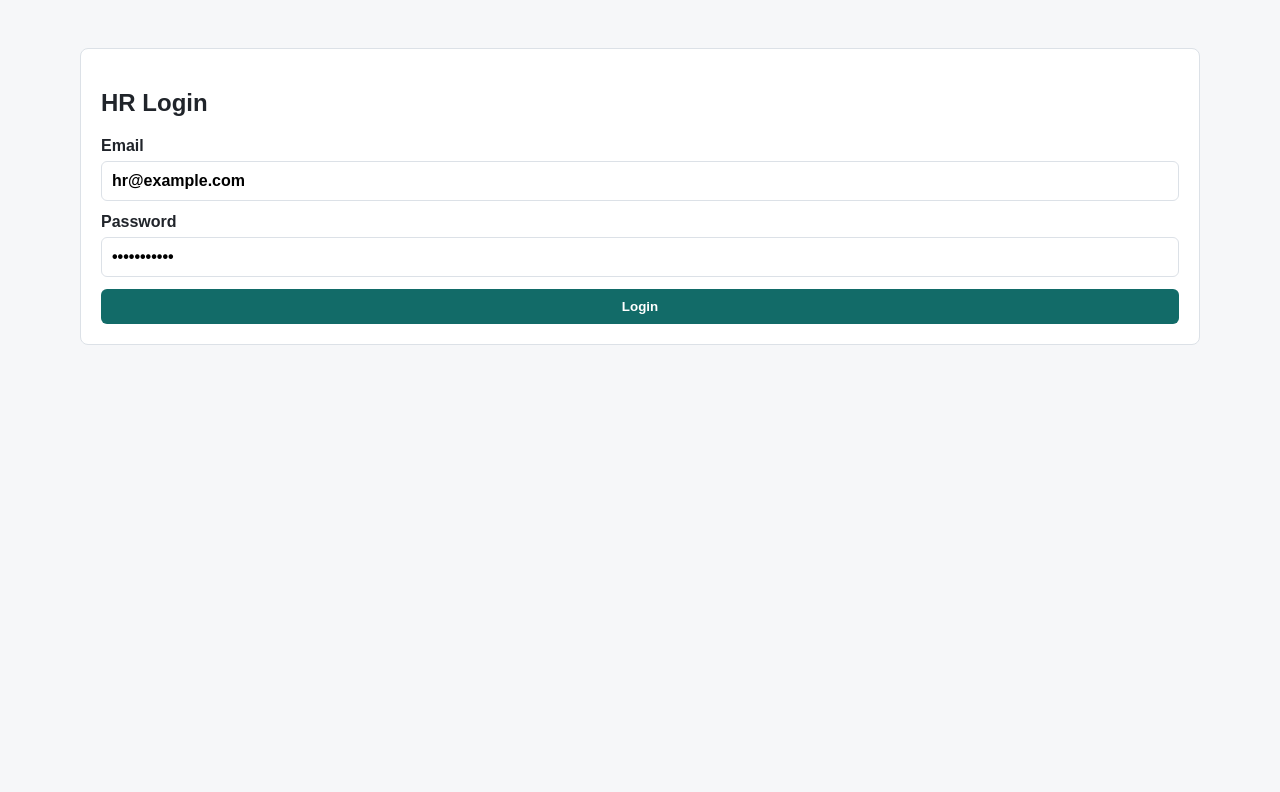
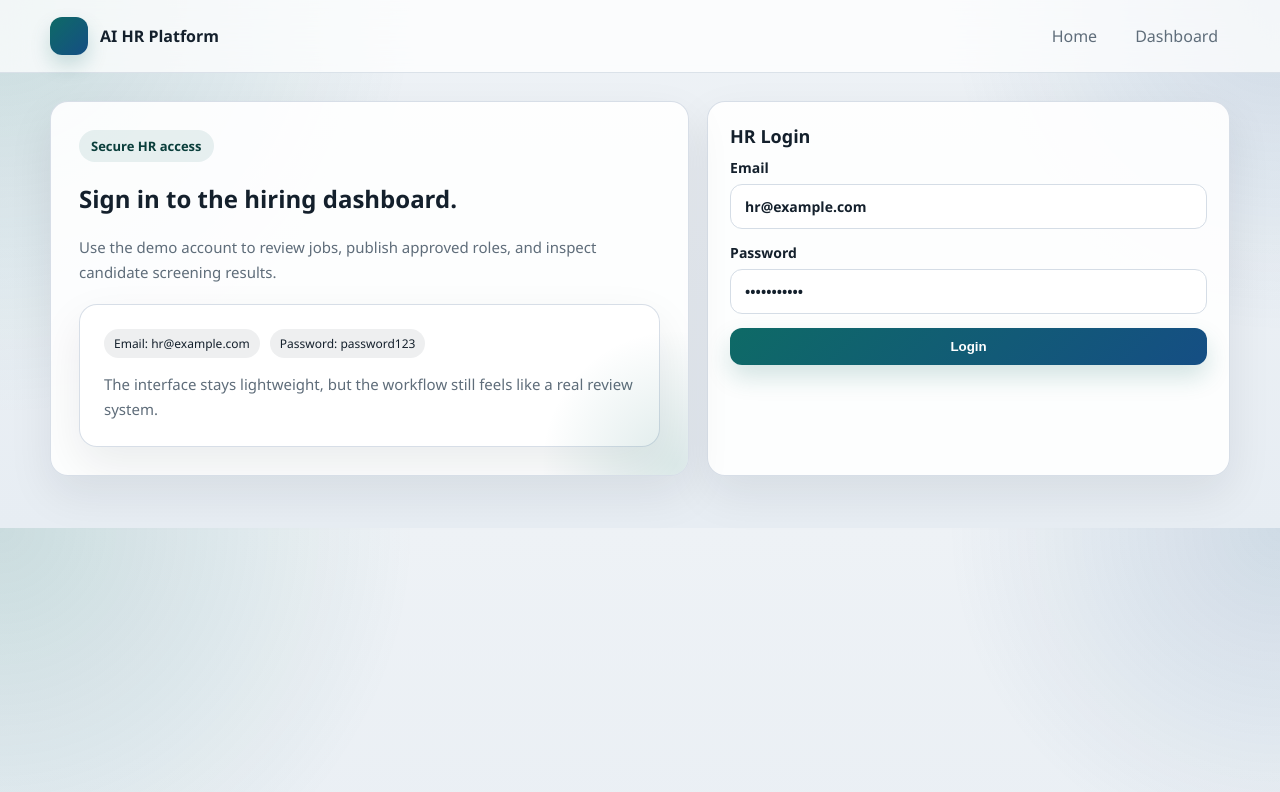
Before and after one commit to AashishMLtech/AI-Powered-HR, a Next.js app in the folder frontend/: page /login in a window 1280 px wide. Shown: the top 792 px of the page. Built offline with nearby package versions, Linux system fonts and the light colour scheme; no server answers.

Commit message:
Improve frontend design

```diff
--- a/frontend/app/globals.css
+++ b/frontend/app/globals.css
@@ -1,78 +1,226 @@
 :root {
-  --bg: #f6f7f9;
-  --panel: #ffffff;
-  --text: #20242a;
-  --muted: #666f7d;
-  --line: #dce1e7;
-  --brand: #126b68;
-  --brand-dark: #0b4d4a;
+  --bg: #eef2f6;
+  --bg-2: #e7edf3;
+  --panel: rgba(255, 255, 255, 0.9);
+  --panel-strong: #ffffff;
+  --text: #14202c;
+  --muted: #5f6d7a;
+  --line: #d5dde6;
+  --brand: #0e6a66;
+  --brand-2: #154e84;
+  --brand-dark: #0a3e3b;
   --danger: #b42318;
+  --shadow: 0 18px 45px rgba(18, 29, 44, 0.08);
 }
 
 * {
   box-sizing: border-box;
 }
 
+html {
+  scroll-behavior: smooth;
+}
+
 body {
   margin: 0;
-  background: var(--bg);
   color: var(--text);
-  font-family: Arial, Helvetica, sans-serif;
+  font-family: "Segoe UI", "Aptos", "Helvetica Neue", sans-serif;
+  background:
+    radial-gradient(circle at top left, rgba(14, 106, 102, 0.16), transparent 30%),
+    radial-gradient(circle at top right, rgba(21, 78, 132, 0.14), transparent 24%),
+    linear-gradient(180deg, var(--bg), var(--bg-2));
 }
 
 a {
-  color: var(--brand);
+  color: inherit;
   text-decoration: none;
 }
 
 main {
-  width: min(1120px, calc(100% - 32px));
+  width: min(1180px, calc(100% - 32px));
   margin: 0 auto;
-  padding: 32px 0;
+  padding: 28px 0 52px;
+}
+
+.shell {
+  width: min(1180px, calc(100% - 32px));
+  margin: 0 auto;
 }
 
 .topbar {
-  background: var(--panel);
-  border-bottom: 1px solid var(--line);
+  position: sticky;
+  top: 0;
+  z-index: 10;
+  backdrop-filter: blur(18px);
+  background: rgba(255, 255, 255, 0.74);
+  border-bottom: 1px solid rgba(213, 221, 230, 0.85);
 }
 
 .topbar-inner {
-  width: min(1120px, calc(100% - 32px));
+  width: min(1180px, calc(100% - 32px));
   margin: 0 auto;
+  height: 72px;
   display: flex;
   align-items: center;
   justify-content: space-between;
-  height: 64px;
+  gap: 16px;
+}
+
+.brand {
+  display: flex;
+  align-items: center;
+  gap: 12px;
+  font-weight: 800;
+  letter-spacing: 0;
+}
+
+.brand-mark {
+  width: 38px;
+  height: 38px;
+  border-radius: 12px;
+  background: linear-gradient(135deg, var(--brand), var(--brand-2));
+  box-shadow: 0 10px 20px rgba(14, 106, 102, 0.2);
 }
 
 .nav {
   display: flex;
-  gap: 16px;
+  align-items: center;
+  gap: 14px;
+  color: var(--muted);
+}
+
+.nav a {
+  padding: 10px 12px;
+  border-radius: 10px;
+}
+
+.nav a:hover {
+  background: rgba(14, 106, 102, 0.08);
+  color: var(--text);
+}
+
+.hero {
+  display: grid;
+  grid-template-columns: 1.1fr 0.9fr;
+  gap: 22px;
+  align-items: stretch;
+  margin-top: 10px;
+}
+
+.hero-panel,
+.card,
+.surface {
+  background: var(--panel);
+  border: 1px solid rgba(213, 221, 230, 0.95);
+  border-radius: 18px;
+  box-shadow: var(--shadow);
+}
+
+.hero-panel {
+  padding: 28px;
+  overflow: hidden;
+  position: relative;
+}
+
+.hero-panel::after {
+  content: "";
+  position: absolute;
+  inset: auto -20% -35% auto;
+  width: 280px;
+  height: 280px;
+  border-radius: 50%;
+  background: radial-gradient(circle, rgba(14, 106, 102, 0.14), transparent 68%);
+  pointer-events: none;
+}
+
+.eyebrow {
+  display: inline-flex;
+  align-items: center;
+  gap: 8px;
+  padding: 7px 12px;
+  border-radius: 999px;
+  background: rgba(14, 106, 102, 0.09);
+  color: var(--brand-dark);
+  font-size: 13px;
+  font-weight: 700;
+}
+
+.hero h1,
+.page-title {
+  margin: 14px 0 10px;
+  font-size: clamp(30px, 4vw, 46px);
+  line-height: 1.05;
+  letter-spacing: 0;
+}
+
+.subtle {
+  margin: 0;
+  color: var(--muted);
+  line-height: 1.65;
+  font-size: 15px;
+}
+
+.hero-actions {
+  display: flex;
+  flex-wrap: wrap;
+  gap: 12px;
+  margin-top: 22px;
+}
+
+.stats {
+  display: grid;
+  gap: 14px;
+}
+
+.metric {
+  padding: 20px;
+  background: rgba(255, 255, 255, 0.94);
+  border-radius: 18px;
+  border: 1px solid rgba(213, 221, 230, 0.95);
+  box-shadow: var(--shadow);
+}
+
+.metric strong {
+  display: block;
+  font-size: 24px;
+  margin-bottom: 4px;
+}
+
+.metric span {
+  color: var(--muted);
+  font-size: 13px;
+}
+
+.stack {
+  display: grid;
+  gap: 18px;
 }
 
 .card {
-  background: var(--panel);
-  border: 1px solid var(--line);
-  border-radius: 8px;
-  padding: 20px;
-  margin: 16px 0;
+  padding: 22px;
+}
+
+.section-title {
+  margin: 0 0 10px;
+  font-size: 18px;
 }
 
 .grid {
   display: grid;
-  grid-template-columns: repeat(auto-fit, minmax(260px, 1fr));
-  gap: 16px;
+  grid-template-columns: repeat(auto-fit, minmax(280px, 1fr));
+  gap: 18px;
 }
 
 .form {
   display: grid;
-  gap: 12px;
+  gap: 14px;
 }
 
 label {
   display: grid;
-  gap: 6px;
+  gap: 7px;
   font-weight: 700;
+  font-size: 14px;
 }
 
 input,
@@ -80,35 +228,59 @@ textarea,
 select {
   width: 100%;
   border: 1px solid var(--line);
-  border-radius: 6px;
-  padding: 10px;
+  border-radius: 12px;
+  padding: 12px 14px;
   font: inherit;
+  background: rgba(255, 255, 255, 0.96);
+  color: var(--text);
+  outline: none;
+  transition: border-color 0.15s ease, box-shadow 0.15s ease, transform 0.15s ease;
+}
+
+input:focus,
+textarea:focus,
+select:focus {
+  border-color: rgba(14, 106, 102, 0.55);
+  box-shadow: 0 0 0 4px rgba(14, 106, 102, 0.12);
 }
 
 textarea {
-  min-height: 180px;
+  min-height: 190px;
+  resize: vertical;
 }
 
 button,
 .button {
   border: 0;
-  border-radius: 6px;
-  background: var(--brand);
+  border-radius: 12px;
+  background: linear-gradient(135deg, var(--brand), var(--brand-2));
   color: white;
-  padding: 10px 14px;
+  padding: 11px 16px;
   font-weight: 700;
   cursor: pointer;
-  display: inline-block;
+  display: inline-flex;
+  align-items: center;
+  justify-content: center;
+  gap: 8px;
+  box-shadow: 0 12px 24px rgba(14, 106, 102, 0.18);
+  transition: transform 0.15s ease, box-shadow 0.15s ease, opacity 0.15s ease;
+}
+
+button:hover,
+.button:hover {
+  transform: translateY(-1px);
+  box-shadow: 0 16px 30px rgba(14, 106, 102, 0.22);
 }
 
 button.secondary,
 .button.secondary {
-  background: #e8eef1;
+  background: rgba(20, 32, 44, 0.06);
   color: var(--text);
+  box-shadow: none;
 }
 
 button.danger {
-  background: var(--danger);
+  background: linear-gradient(135deg, #c53d31, var(--danger));
 }
 
 .muted {
@@ -122,29 +294,154 @@ button.danger {
   align-items: center;
 }
 
+.toolbar {
+  display: flex;
+  justify-content: space-between;
+  align-items: center;
+  gap: 16px;
+  margin-bottom: 18px;
+}
+
 .badge {
-  display: inline-block;
+  display: inline-flex;
+  align-items: center;
+  gap: 6px;
   border-radius: 999px;
-  background: #e8eef1;
-  padding: 4px 10px;
-  font-size: 13px;
+  background: rgba(14, 106, 102, 0.09);
+  color: var(--brand-dark);
+  padding: 6px 12px;
+  font-size: 12px;
+  font-weight: 700;
+  text-transform: uppercase;
+  letter-spacing: 0.04em;
+}
+
+.status-muted {
+  background: rgba(20, 32, 44, 0.08);
+  color: var(--text);
+}
+
+.status-danger {
+  background: rgba(180, 35, 24, 0.1);
+  color: var(--danger);
 }
 
 table {
   width: 100%;
   border-collapse: collapse;
-  background: var(--panel);
+  background: transparent;
 }
 
 th,
 td {
   text-align: left;
-  padding: 12px;
-  border-bottom: 1px solid var(--line);
+  padding: 14px 12px;
+  border-bottom: 1px solid rgba(213, 221, 230, 0.8);
   vertical-align: top;
+}
+
+th {
+  font-size: 12px;
+  color: var(--muted);
+  text-transform: uppercase;
+  letter-spacing: 0.06em;
+}
+
+tr:hover td {
+  background: rgba(255, 255, 255, 0.55);
 }
 
 pre {
   white-space: pre-wrap;
-  line-height: 1.5;
+  line-height: 1.7;
+  margin: 0;
+  color: #24313e;
 }
+
+.split {
+  display: grid;
+  grid-template-columns: 1.1fr 0.9fr;
+  gap: 18px;
+}
+
+.empty-state {
+  padding: 26px;
+  text-align: center;
+  border: 1px dashed var(--line);
+  border-radius: 16px;
+  background: rgba(255, 255, 255, 0.62);
+  color: var(--muted);
+}
+
+.job-title {
+  display: flex;
+  justify-content: space-between;
+  align-items: flex-start;
+  gap: 16px;
+  margin-bottom: 10px;
+}
+
+.job-meta {
+  display: flex;
+  flex-wrap: wrap;
+  gap: 10px;
+  margin-bottom: 14px;
+}
+
+.chip {
+  display: inline-flex;
+  align-items: center;
+  padding: 6px 10px;
+  border-radius: 999px;
+  background: rgba(20, 32, 44, 0.07);
+  color: var(--text);
+  font-size: 12px;
+}
+
+.hero-side {
+  display: grid;
+  gap: 18px;
+}
+
+.hero-card {
+  padding: 24px;
+  background: rgba(255, 255, 255, 0.86);
+  border: 1px solid rgba(213, 221, 230, 0.95);
+  border-radius: 18px;
+  box-shadow: var(--shadow);
+}
+
+@media (max-width: 900px) {
+  .hero,
+  .split {
+    grid-template-columns: 1fr;
+  }
+
+  .toolbar,
+  .job-title,
+  .topbar-inner {
+    flex-direction: column;
+    align-items: flex-start;
+    height: auto;
+    padding: 14px 0;
+  }
+}
+
+@media (max-width: 640px) {
+  main {
+    width: min(100% - 20px, 1180px);
+    padding-top: 18px;
+  }
+
+  .hero-panel,
+  .card,
+  .hero-card,
+  .metric {
+    padding: 18px;
+    border-radius: 16px;
+  }
+
+  .nav {
+    flex-wrap: wrap;
+  }
+}
--- a/frontend/app/login/page.tsx
+++ b/frontend/app/login/page.tsx
@@ -1,5 +1,6 @@
 "use client";
 
+import Link from "next/link";
 import { FormEvent, useState } from "react";
 import { useRouter } from "next/navigation";
 import { API_URL } from "../../lib/api";
@@ -33,9 +34,38 @@ export default function LoginPage() {
   }
 
   return (
-    <main>
+    <>
+      <header className="topbar">
+        <div className="topbar-inner">
+          <div className="brand">
+            <span className="brand-mark" />
+            <strong>AI HR Platform</strong>
+          </div>
+          <nav className="nav">
+            <Link href="/">Home</Link>
+            <Link href="/dashboard">Dashboard</Link>
+          </nav>
+        </div>
+      </header>
+      <main className="split">
+        <section className="hero-panel">
+          <span className="eyebrow">Secure HR access</span>
+          <h1>Sign in to the hiring dashboard.</h1>
+          <p className="subtle">
+            Use the demo account to review jobs, publish approved roles, and inspect candidate screening results.
+          </p>
+          <div className="hero-card" style={{ marginTop: 20 }}>
+            <div className="job-meta">
+              <span className="chip">Email: hr@example.com</span>
+              <span className="chip">Password: password123</span>
+            </div>
+            <p className="subtle">
+              The interface stays lightweight, but the workflow still feels like a real review system.
+            </p>
+          </div>
+        </section>
         <section className="card">
-        <h1>HR Login</h1>
+          <h2 className="section-title">HR Login</h2>
           <form className="form" onSubmit={submit}>
             <label>Email<input name="email" type="email" defaultValue="hr@example.com" required /></label>
             <label>Password<input name="password" type="password" defaultValue="password123" required /></label>
@@ -44,5 +74,6 @@ export default function LoginPage() {
           </form>
         </section>
       </main>
+    </>
   );
 }
```
Also changed, not shown: frontend/app/apply/[jobId]/page.tsx (+11 -4 lines), frontend/app/dashboard/jobs/[jobId]/page.tsx (+30 -9 lines), frontend/app/dashboard/jobs/new/page.tsx (+8 -1 lines), frontend/app/dashboard/page.tsx (+27 -9 lines), frontend/app/page.tsx (+28 -7 lines). Lines whose indentation alone changed are shown as unchanged.
